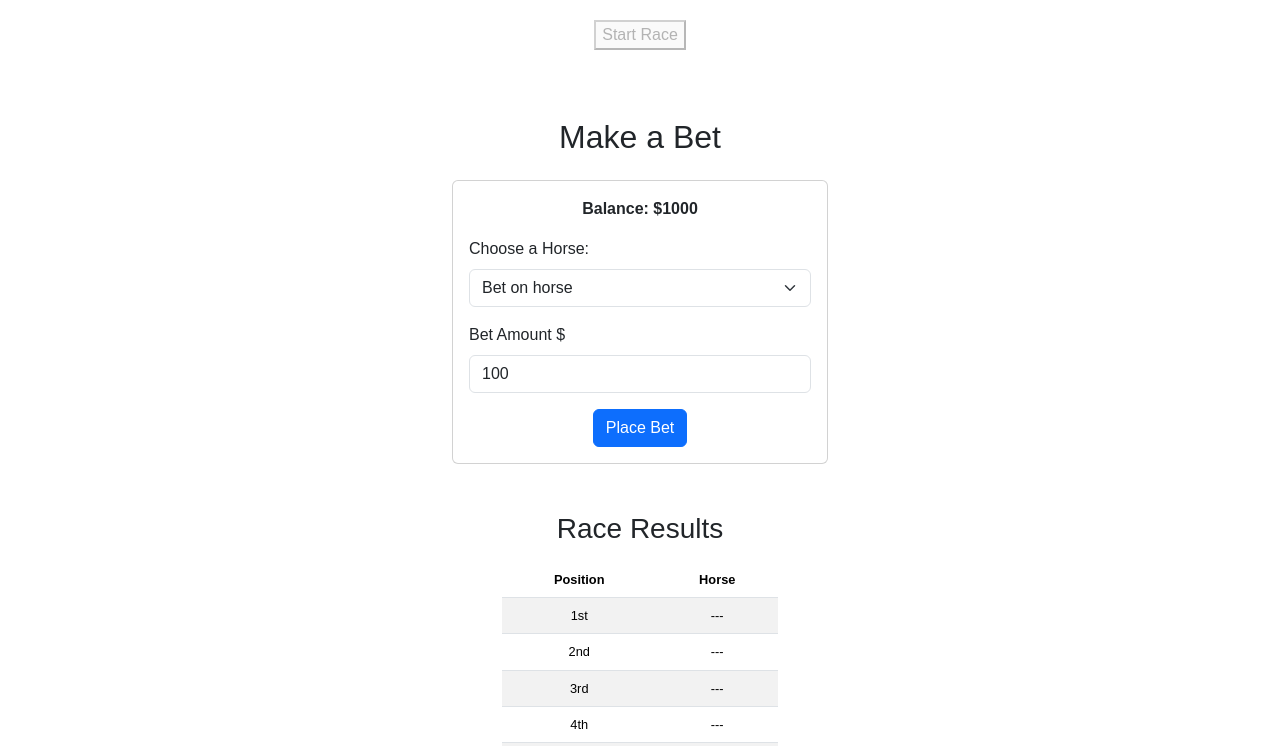
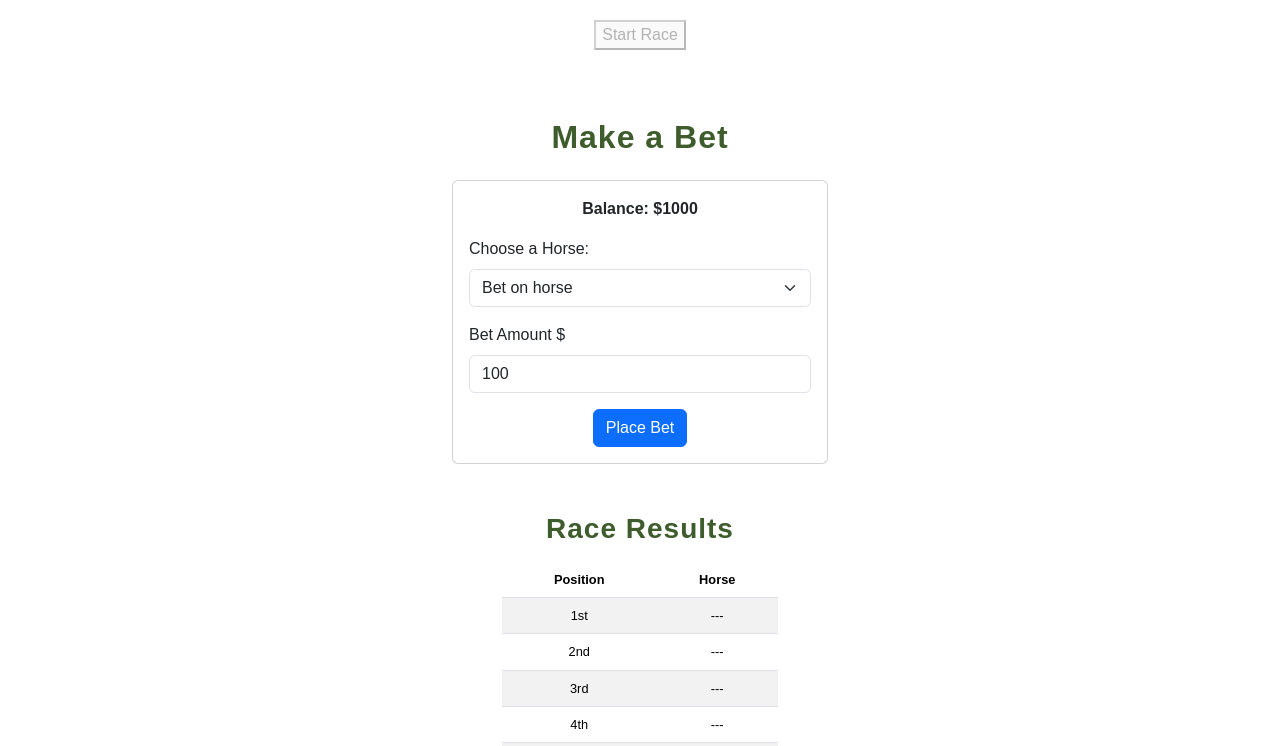
Before and after one commit to Aidan-99/lancashire-derby, a plain HTML site: page index.html in a window 1280 px wide. Shown: the part 490-1236 px from the top of the page. Drawn offline with nearby package versions, Linux system fonts and the light colour scheme; a web font is replaced by a local one.

Commit message:
change title colour for scoreboard and betting section

```diff
--- a/assets/css/style.css
+++ b/assets/css/style.css
@@ -188,3 +188,15 @@ body {
   position:fixed;
   z-index: 1000;       /* Keeps it above other elements */
 }
+
+#make-a-bet h2 {
+  color: #3e5c2c;
+  font-weight: bold;
+  letter-spacing: 1px;
+}
+
+#results-table h3 {
+  color: #3e5c2c;
+  font-weight: bold;
+  letter-spacing: 1px;
+}
--- a/index.html
+++ b/index.html
@@ -121,7 +121,7 @@
 
 
     <!-- Results table (small) -->
-    <div class="container my-4" style="max-width: 300px;">
+    <div id="results-table" class="container my-4" style="max-width: 300px;">
       <h3 class="text-center mb-3">Race Results</h3>
       <table
         class="table table-striped text-center"
```
